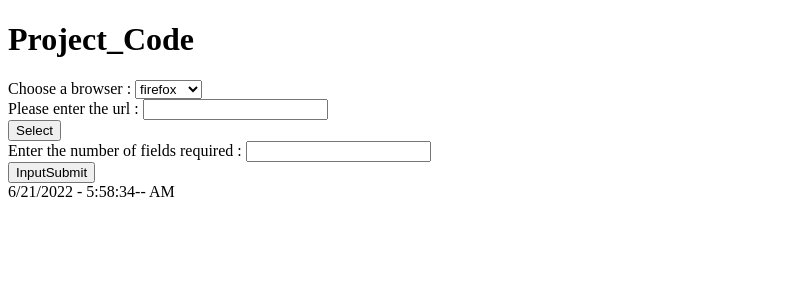
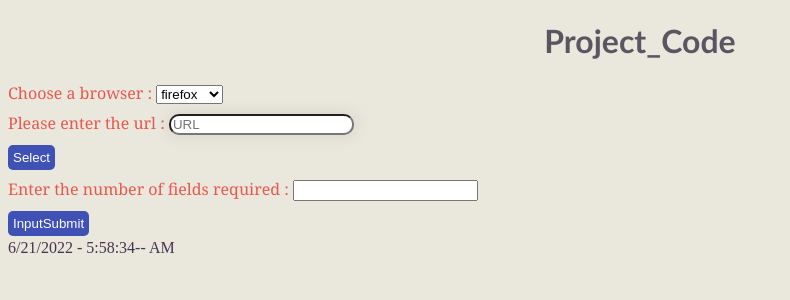
Before and after one commit to varunpintu100/Chrome, a Flask app: page / in a window 1280 px wide. Shown: the top 300 px of the page, without its empty margins (0-790 px from the left). Run offline with Flask 2, Linux system fonts and the light colour scheme.

Commit message:
Basic styling added

```diff
--- a/static/styles/indexstyles.css
+++ b/static/styles/indexstyles.css
@@ -0,0 +1,34 @@
+body{
+    font-family: Georgia, serif;
+    color : #E8584F;
+    background: #EAE7DC;
+    margin: 8px;
+}
+h1
+{
+    text-align: center;
+    font-family:  "Gill Sans", sans-serif;
+    color : #5a5560;
+}
+span{
+    color : #46344e;
+    text-align: center;
+    font-family: 'Times New Roman', Times, serif;
+}
+input
+{
+    padding: auto;
+    margin: 10px 0;
+}
+input[type=text]
+{
+    border-radius:10px;
+    box-shadow:0 0 15px 4px rgba(0,0,0,0.06);
+}
+button{
+  padding:5px;
+  border:none;
+  background-color:#3F51B5;
+  color:#fff;
+  border-radius:5px;
+}
--- a/templates/index.html
+++ b/templates/index.html
@@ -4,6 +4,7 @@
 <head>
     <title>Project_code</title>
     <script src="../static/script/indexscript.js"></script>
+    <link rel="stylesheet" type="text/css" href="../static/styles/indexstyles.css">
     </head>
 <body onload="display_ct();">
     <h1>Project_Code</h1>
@@ -16,7 +17,7 @@
     </select>
     <br>
     <label>Please enter the url :</label>
-    <input type="text" name="url_input">
+    <input type="text" name="url_input" placeholder="URL">
     <br>
     {% for i in range(0,test) %}
     <select name="Actions" onchange="yesnoCheck();">
@@ -24,7 +25,7 @@
     <option value="{{ o.action}}">{{o.action}}</option>
     {% endfor %}
     </select>
-    <input type="text" name="Xpath_info">
+    <input type="text" name="Xpath_info" placeholder="Xpath">
     <br>
     <div id="ifYes" name="Input_text_1" style="display: none;">
     <label>Enter the data :</label><input type="text" name="Input_text">
--- a/templates/report.html
+++ b/templates/report.html
@@ -4,6 +4,7 @@
     <head>
         <title>Code_Report</title>
         <script src="../static/script/indexscript.js"></script>
+        <link rel="stylesheet" type="text/css" href="../static/styles/indexstyles.css">
         </head>
     <body onload="display_ct();">
         <h1>--Report--</h1>
```
